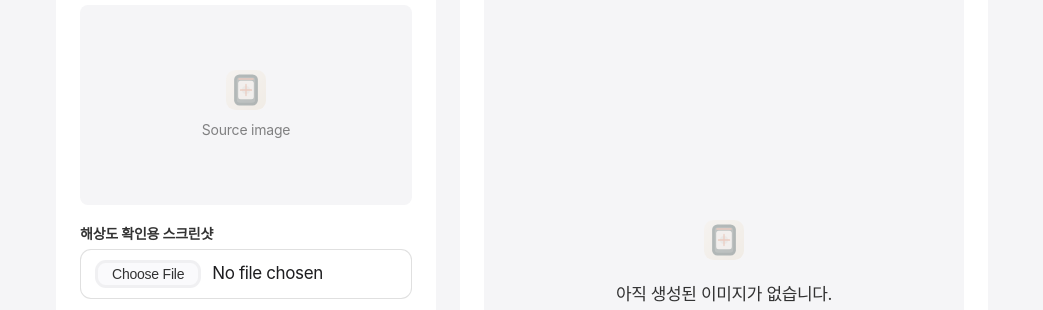
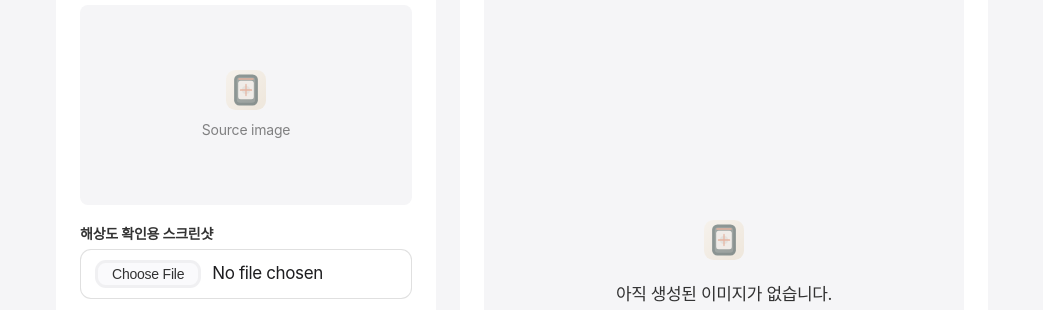
Before and after one commit to moseoridev/iphoneWallpaperMaker, a Svelte app: page / in a window 1280 px wide. Shown: the part 250-560 px from the top of the page, without its empty margins (118-1161 px from the left). Built offline with nearby package versions, Linux system fonts and the light colour scheme.

Commit message:
fix(design): intercept dark mode contrast flip and unauthorized alpha variances

```diff
--- a/src/app.css
+++ b/src/app.css
@@ -358,7 +358,7 @@ button, input, select, textarea {
 
 .btn-primary:active:not(:disabled) {
   background: #ededf2;
-  color: var(--text-primary);
+  color: #1d1d1f;
 }
 
 .btn-ghost {
@@ -636,7 +636,7 @@ button, input, select, textarea {
 .empty-state-icon {
   width: 40px;
   height: 40px;
-  opacity: 0.3;
+  opacity: 0.48;
 }
 
 /* --- Status Notifications --- */
@@ -719,7 +719,7 @@ input[type="range"]::-moz-range-thumb {
 }
 
 .theme-toggle:hover {
-  background: rgba(255, 255, 255, 0.15);
+  background: rgba(255, 255, 255, 0.32);
 }
 
 .theme-toggle:focus-visible {
```
